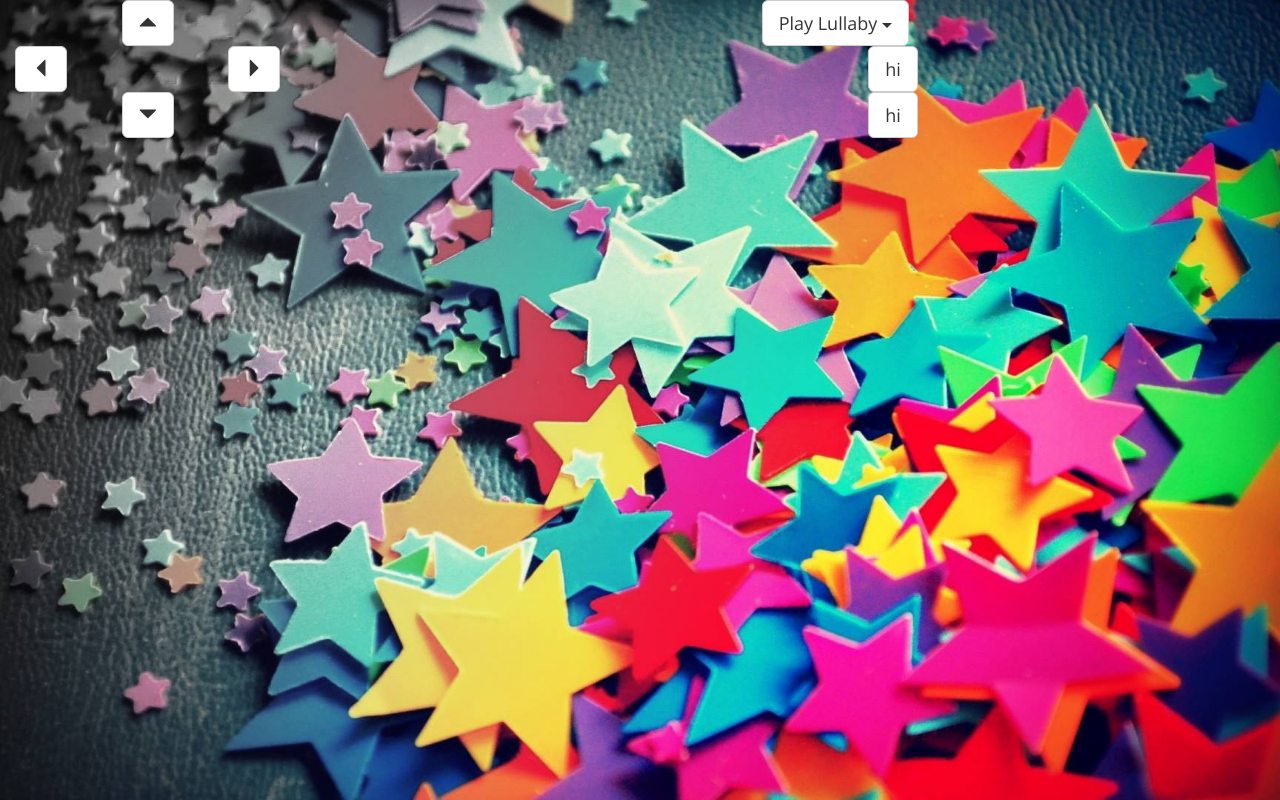
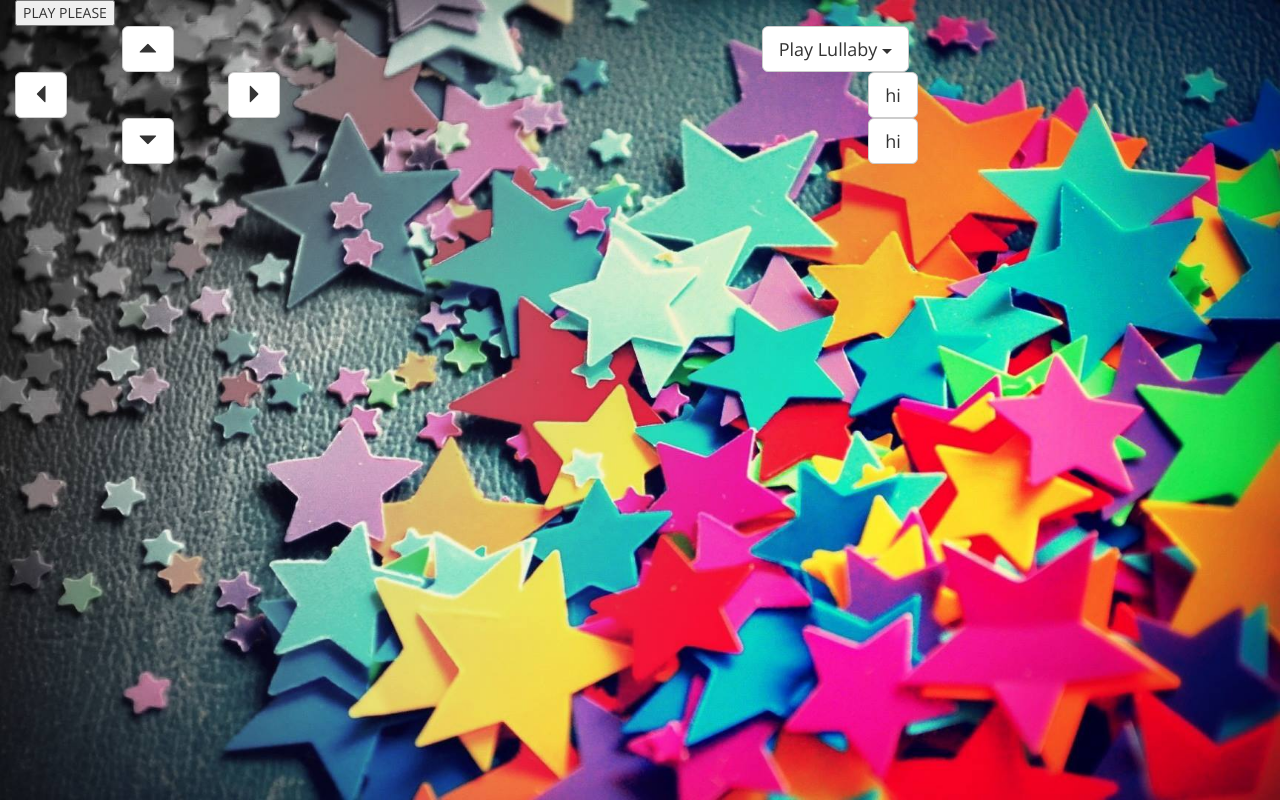
Before and after one commit to ICBM-UBC/ICBM-controller, a plain HTML site: page controller.html in a window 1280 px wide. Drawn offline with nearby package versions, Linux system fonts and the light colour scheme; no server answers.

Commit message:
new button

```diff
--- a/controller.html
+++ b/controller.html
@@ -28,6 +28,7 @@
 
 <body>
 	<div class="container-fluid">
+	<button onclick="doSOmething()">PLAY PLEASE</button>
 		<div class="">
 			<div class="row">
 				<div class="col-xs-1 col-xs-offset-1">
```
